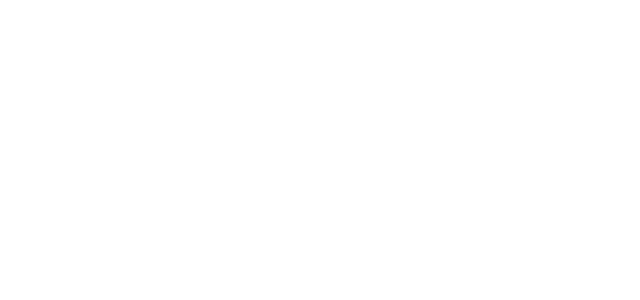
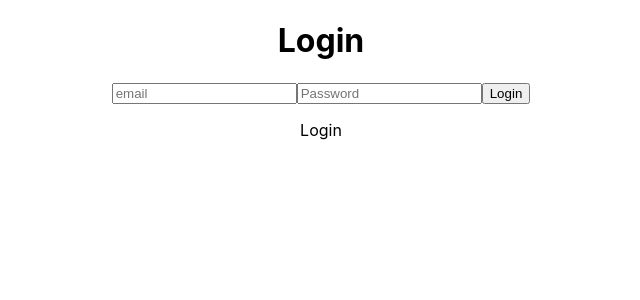
Before and after one commit to rhilt16/video-transcoder, a React (Create React App) app in the folder client/: page /login in a window 1280 px wide. Before the commit this address had no page. Shown: the top 300 px of the page, without its empty margins (319-959 px from the left). Built offline with nearby package versions, Linux system fonts and the light colour scheme.

Commit message:
doing login

```diff
--- a/client/src/App.js
+++ b/client/src/App.js
@@ -10,6 +10,7 @@
   Route,
 } from "react-router-dom";
 import Upload from "./upload.js";
+import Login from "./login.js";
 
 function App() {
   return (
@@ -18,7 +19,7 @@
 
             <Routes>
                 <Route exact path="/upload" element={<Upload />} />
-
+                <Route exact path="/login" element={<Login />} />
             </Routes>
         </Router>
 
--- /dev/null
+++ b/client/src/login.js
@@ -0,0 +1,56 @@
+import './App.css';
+import axios from 'axios';
+import { useState, useEffect } from 'react';
+
+function Login() {
+    const [message, setMessage] = useState("Login");
+
+    // Create OnSubmit function
+    const onSubmit = async (e) => {
+        e.preventDefault();
+        const email = document.getElementById("emailInput");
+        const password = document.getElementById("passwordInput");
+        const formData = new FormData();
+        formData.append('email', email);
+        formData.append('password', password);
+        console.log(formData);
+        try {
+            const res = await axios.post("http://ec2-54-252-242-85.ap-southeast-2.compute.amazonaws.com:8080/users/login", {
+                headers: {
+                    "Content-Type": "multipart/form-data",
+                }, data: {
+                   "data": formData
+                }
+            });
+            const authToken = res.data;
+            setMessage("successfully authenticated");
+        } catch (err) {
+            if (err.response && err.response.status === 500) {
+                setMessage("There was a problem with the server");
+            } else {
+                setMessage(err.response?.data?.msg || "Error uploading file");
+            }
+        }
+    };
+
+    return (
+        <div className="App">
+
+           <div className="login-container">
+              <h1>Login</h1>
+
+              <form onSubmit={onSubmit}>
+                 <input type="text" className="text-input" id="emailInput" placeholder="email" />
+                 <input type="text" className="text-input" id="passwordInput" placeholder="Password" />
+                 <input type="submit" value="Login" />
+              </form>
+
+
+           <p>{message}</p>
+           </div>
+
+        </div>
+    );
+}
+
+export default Login;
--- a/client/src/upload.js
+++ b/client/src/upload.js
@@ -15,7 +15,7 @@
         const formData = new FormData();
         formData.append("file", file);
         try {
-            const res = await axios.post("/videos/uploads/upload", formData, {
+            const res = await axios.post("http://ec2-54-252-242-85.ap-southeast-2.compute.amazonaws.com:8080/videos/uploads/upload", formData, {
                 headers: {
                     "Content-Type": "multipart/form-data",
                 },
@@ -36,7 +36,7 @@
     useEffect(() => {
         const getUploads = async () => {
             try {
-                const res = await axios.get("http://ec2-54-252-162-220.ap-southeast-2.compute.amazonaws.com:8080/videos/uploads", {
+                const res = await axios.get("http://ec2-54-252-242-85.ap-southeast-2.compute.amazonaws.com:8080/videos/uploads", {
                 headers: {
                     "Content-Type": "application/json",
                 },
```
